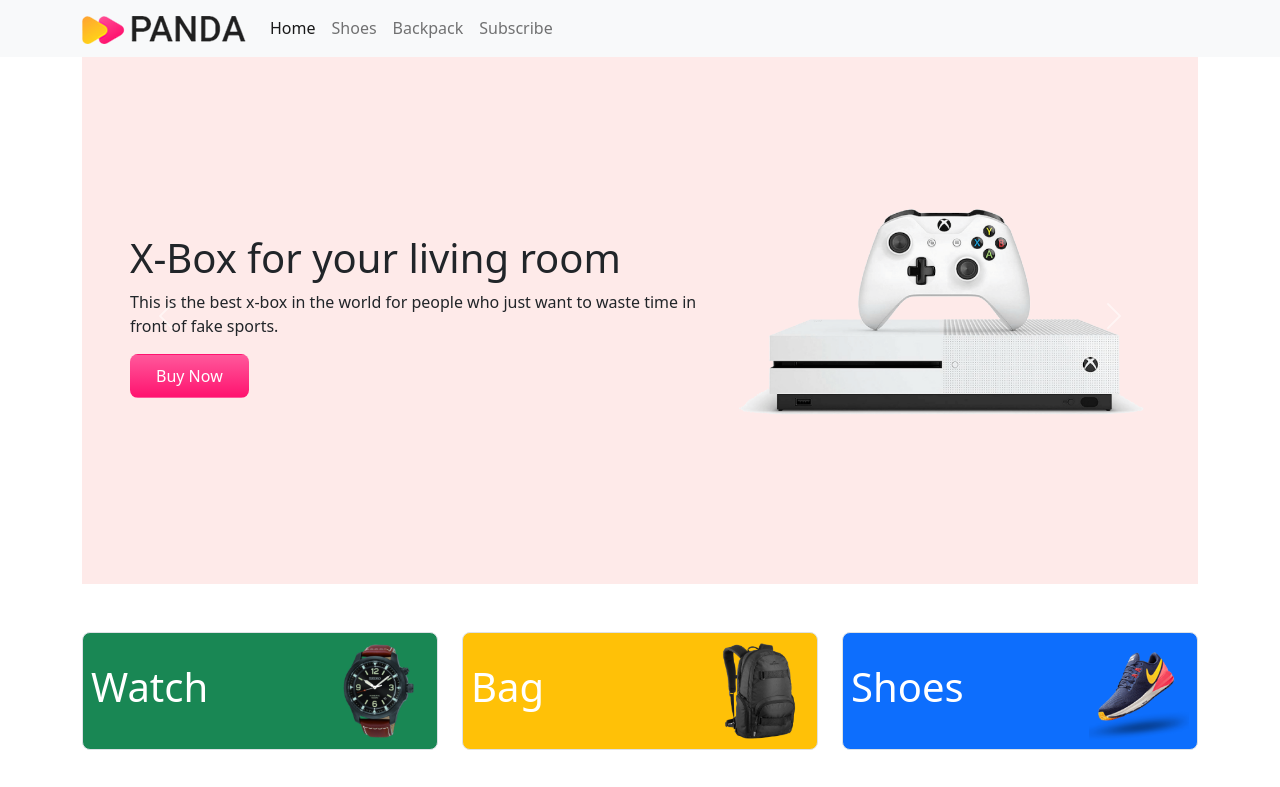
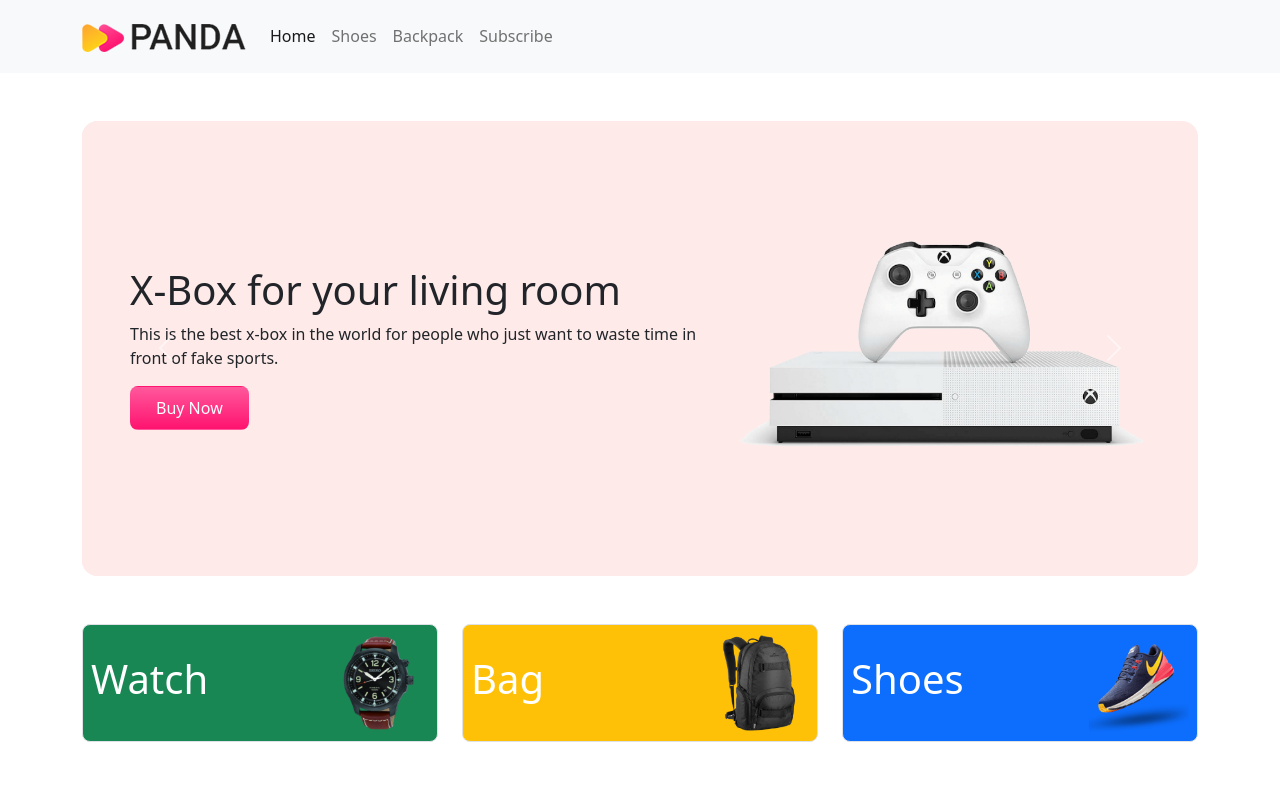
Before and after one commit to rayhanahmed01/panda-commerce-bootstrap, a plain HTML site: page index.html in a window 1280 px wide. Shown: the top 787 px of the page. Drawn offline with nearby package versions, Linux system fonts and the light colour scheme.

Commit message:
add something

```diff
--- a/index.html
+++ b/index.html
@@ -15,7 +15,7 @@
 
 <body>
     <header>
-        <nav class="navbar navbar-expand-lg bg-light fixed-top">
+        <nav class="navbar navbar-expand-lg bg-light  p-3 sticky-top">
             <div class="container">
                 <a class="navbar-brand" href="#">
                     <img src="images/logo.png" alt="">
@@ -44,19 +44,19 @@
             </div>
         </nav>
 
-        <section class="container my-5">
+        <section class="container " >
             <div id="carouselExampleControls" class="carousel slide" data-bs-ride="carousel">
-                <div class="carousel-inner">
+                <div class="carousel-inner my-5 rounded-4 d-flex align-items-center" style="height: 455px;">
                     <div class="carousel-item active ">
-                        <div class="row panda-bg-info  d-flex align-items-center p-5">
+                        <div class="row panda-bg-info  d-flex align-items-center p-5 ">
                             <div class="col-lg-7">
                                 <h1>Cool dude headphone</h1>
                                 <p>This is the best headphone in the world for people who just want to waste time in</p>
                                 <button class="btn panda-btn-buy-now">Buy Now</button>
 
                             </div>
-                            <div class="col-lg-5">
-                                <img src="images/banner-images/headphone.png" class="d-block w-100" alt="...">
+                            <div class="col-lg-5"style="width: 402px;">
+                                <img  src="images/banner-images/headphone.png" class="d-block w-100" alt="...">
                             </div>
                         </div>
 
@@ -70,8 +70,8 @@
                                 <button class="btn panda-btn-buy-now">Buy Now</button>
 
                             </div>
-                            <div class="col-lg-5">
-                                <img src="images/banner-images/tv.png" class="d-block w-100" alt="...">
+                            <div class="col-lg-5" style="width: 402px;">
+                                <img width="402px" src="images/banner-images/tv.png" class="d-block w-100" alt="...">
                             </div>
                         </div>
 
@@ -84,7 +84,7 @@
                                     of fake sports.</p>
                                 <button class="btn panda-btn-buy-now">Buy Now</button>
                             </div>
-                            <div class="col-lg-5">
+                            <div class="col-lg-5" style="width: 402;";>
                                 <img src="images/banner-images/xbox.png" class="d-block w-100" alt="...">
                             </div>
                         </div>
```
